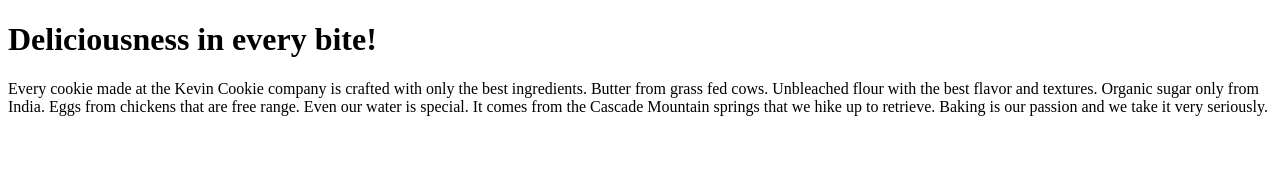
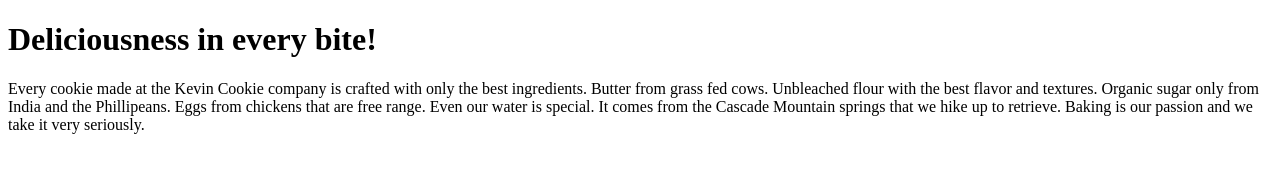
Before and after one commit to devvnick/KevinCookieCompany.com, a plain HTML site: page index.htm in a window 1280 px wide. Drawn offline with Linux system fonts and the light colour scheme.

Commit message:
Update index.htm

```diff
--- a/index.htm
+++ b/index.htm
@@ -4,7 +4,7 @@
 
 <h1>Deliciousness in every bite!</h1>
 
-<p>Every cookie made at the Kevin Cookie company is crafted with only the best ingredients. Butter from grass fed cows. Unbleached flour with the best flavor and textures. Organic sugar only from India. Eggs from chickens that are free range. Even our water is special. It comes from the Cascade Mountain springs that we hike up to retrieve. Baking is our passion and we take it very seriously.</p>
+<p>Every cookie made at the Kevin Cookie company is crafted with only the best ingredients. Butter from grass fed cows. Unbleached flour with the best flavor and textures. Organic sugar only from India and the Phillipeans. Eggs from chickens that are free range. Even our water is special. It comes from the Cascade Mountain springs that we hike up to retrieve. Baking is our passion and we take it very seriously.</p>
 
 
 </body>
```
